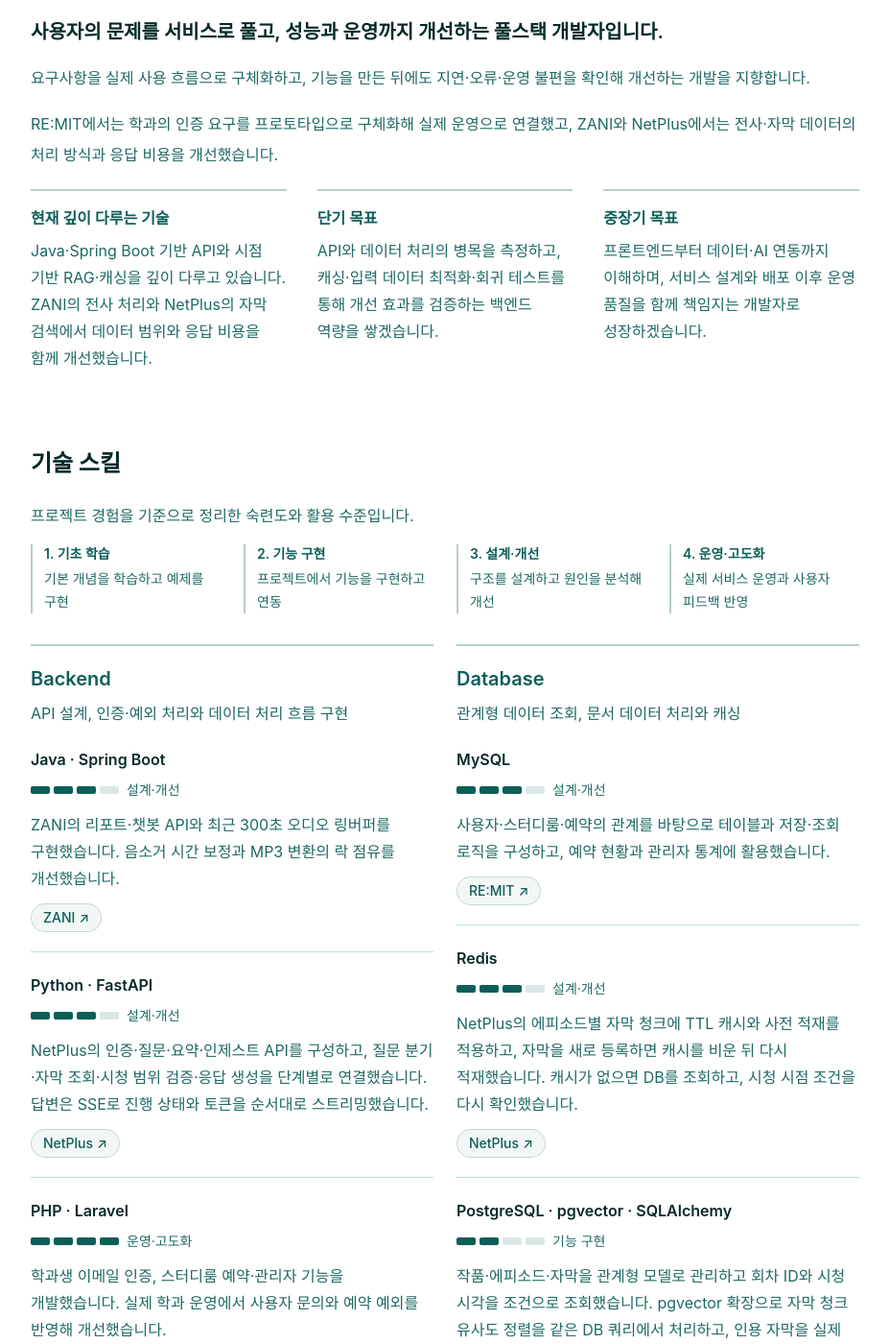
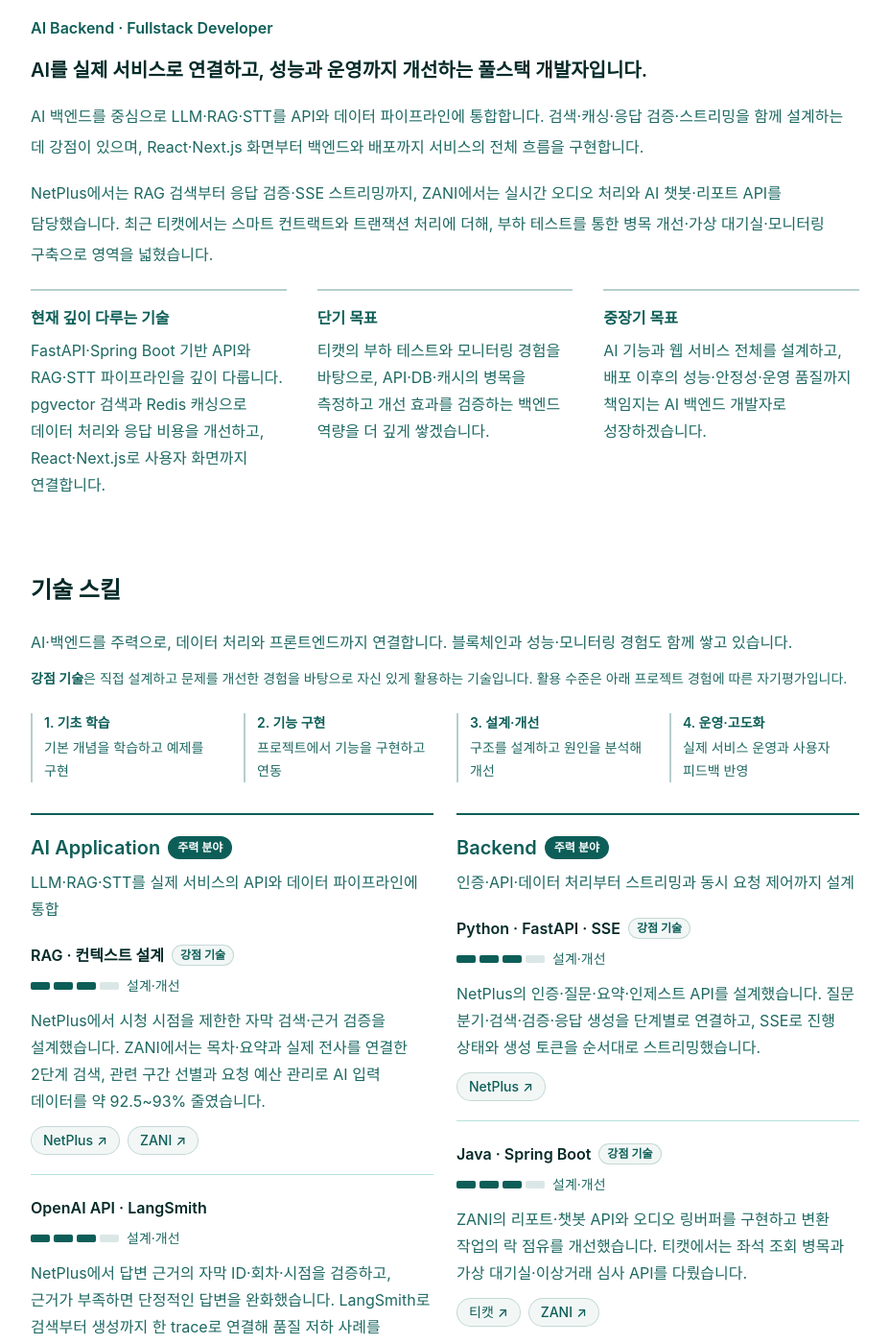
Before and after one commit to yangjihun/portfolio, a Next.js app: page /about in a window 1280 px wide. Shown: the part 248-1648 px from the top of the page at 96% size, without its empty margins (176-1103 px from the left). Built offline with nearby package versions, Linux system fonts and the light colour scheme; no server answers.

Commit message:
feat: AI Backend 중심 소개 및 기술 스택 강화

```diff
--- a/src/app/about/layout.tsx
+++ b/src/app/about/layout.tsx
@@ -3,7 +3,7 @@ import type { Metadata } from 'next';
 export const metadata: Metadata = {
   title: '소개',
   description:
-    '풀스택 개발자 양지훈의 개발 가치관과 성장 목표, Backend·Database·Frontend·AI 연동 활용 경험, 교육·수상 이력을 소개합니다.',
+    'AI Backend 중심의 풀스택 개발자 양지훈을 소개합니다. AI·백엔드 주력 기술과 데이터·프론트엔드·블록체인·성능 및 모니터링 경험, 교육·수상 이력을 확인할 수 있습니다.',
 };
 
 export default function AboutLayout({ children }: { children: React.ReactNode }) {
--- a/src/app/about/page.tsx
+++ b/src/app/about/page.tsx
@@ -70,9 +70,10 @@ export default function AboutPage() {
       >
         <div>
           <h2 className="mb-4 text-2xl font-bold">양지훈 (Yang Jihun)</h2>
+          <p className="mb-4 font-semibold text-primary">{developerProfile.role}</p>
           <p className="mb-4 text-xl font-semibold leading-8">{developerProfile.headline}</p>
           <p className="text-base leading-8 text-muted-foreground">{developerProfile.value}</p>
-          <p className="mt-4 text-base leading-8 text-muted-foreground">RE:MIT에서는 학과의 인증 요구를 프로토타입으로 구체화해 실제 운영으로 연결했고, ZANI와 NetPlus에서는 전사·자막 데이터의 처리 방식과 응답 비용을 개선했습니다.</p>
+          <p className="mt-4 text-base leading-8 text-muted-foreground">{developerProfile.experience}</p>
         </div>
         <div className="mt-5"><DeveloperDirection /></div>
       </motion.section>
--- a/src/app/page.tsx
+++ b/src/app/page.tsx
@@ -27,7 +27,7 @@ export default function HomePage() {
             입니다
           </h1>
           <p className="mb-8 text-xl text-muted-foreground md:text-2xl">
-            Fullstack Developer
+            {developerProfile.role}
           </p>
           <p className="mx-auto mb-10 max-w-2xl text-xl font-semibold leading-relaxed text-foreground">
             {developerProfile.headline}
--- a/src/components/SkillsSection.tsx
+++ b/src/components/SkillsSection.tsx
@@ -16,7 +16,8 @@ function SkillGauge({ skill }: { skill: Skill }) {
 export default function SkillsSection({ compact = false }: { compact?: boolean }) {
   return (
     <div>
-      <p className="mb-4 text-base leading-7 text-muted-foreground">프로젝트 경험을 기준으로 정리한 숙련도와 활용 수준입니다.</p>
+      <p className="mb-3 text-base leading-7 text-muted-foreground">AI·백엔드를 주력으로, 데이터 처리와 프론트엔드까지 연결합니다. 블록체인과 성능·모니터링 경험도 함께 쌓고 있습니다.</p>
+      <p className="mb-6 text-sm leading-6 text-muted-foreground"><span className="font-semibold text-primary">강점 기술</span>은 직접 설계하고 문제를 개선한 경험을 바탕으로 자신 있게 활용하는 기술입니다. 활용 수준은 아래 프로젝트 경험에 따른 자기평가입니다.</p>
       {compact ? (
         <p className="mb-6 text-sm leading-6 text-muted-foreground">기초 학습 → 기능 구현 → 설계·개선 → 운영·고도화</p>
       ) : (
@@ -31,13 +32,19 @@ export default function SkillsSection({ compact = false }: { compact?: boolean }
       )}
       <div className="grid items-start gap-6 md:grid-cols-2">
         {skillGroups.map(group => (
-          <section key={group.id} id={`skills-${group.id}`} aria-labelledby={`skills-${group.id}-heading`} className="scroll-mt-24 border-t-2 border-primary/30 pt-5">
-            <h3 id={`skills-${group.id}-heading`} className="mb-2 text-xl font-semibold text-primary">{group.title}</h3>
+          <section key={group.id} id={`skills-${group.id}`} aria-labelledby={`skills-${group.id}-heading`} className={`scroll-mt-24 border-t-2 pt-5 ${group.primary ? 'border-primary' : 'border-primary/30'}`}>
+            <div className="mb-2 flex flex-wrap items-center gap-2">
+              <h3 id={`skills-${group.id}-heading`} className="text-xl font-semibold text-primary">{group.title}</h3>
+              {group.primary && <span className="rounded-full bg-primary px-2.5 py-1 text-xs font-semibold text-primary-foreground">주력 분야</span>}
+            </div>
             <p className="mb-5 text-base leading-7 text-muted-foreground">{group.description}</p>
             <ul className="divide-y divide-border">
               {(compact ? group.skills.slice(0, 2) : group.skills).map(skill => (
                 <li key={skill.name} className="py-5 first:pt-0 last:pb-0">
-                  <h4 className="mb-2 font-semibold leading-7">{skill.name}</h4>
+                  <div className="mb-2 flex flex-wrap items-center gap-x-2 gap-y-1">
+                    <h4 className="font-semibold leading-7">{skill.name}</h4>
+                    {skill.strength && <span className="rounded-full border border-primary/20 bg-primary/5 px-2 py-0.5 text-xs font-semibold text-primary">강점 기술</span>}
+                  </div>
                   <SkillGauge skill={skill} />
                   <p className="mt-3 text-base leading-7 text-muted-foreground">{skill.usage}</p>
                   <div className="mt-3 flex flex-wrap gap-2" aria-label={`${skill.name} 활용 프로젝트`}>
--- a/src/data/profile.ts
+++ b/src/data/profile.ts
@@ -1,10 +1,12 @@
 /** 홈·소개·이력에서 공유하는 자기소개와 학습 기록. */
 export const developerProfile = {
-  headline: '사용자의 문제를 서비스로 풀고, 성능과 운영까지 개선하는 풀스택 개발자입니다.',
-  value: '요구사항을 실제 사용 흐름으로 구체화하고, 기능을 만든 뒤에도 지연·오류·운영 불편을 확인해 개선하는 개발을 지향합니다.',
-  focus: 'Java·Spring Boot 기반 API와 시점 기반 RAG·캐싱을 깊이 다루고 있습니다. ZANI의 전사 처리와 NetPlus의 자막 검색에서 데이터 범위와 응답 비용을 함께 개선했습니다.',
-  shortTermGoal: 'API와 데이터 처리의 병목을 측정하고, 캐싱·입력 데이터 최적화·회귀 테스트를 통해 개선 효과를 검증하는 백엔드 역량을 쌓겠습니다.',
-  longTermGoal: '프론트엔드부터 데이터·AI 연동까지 이해하며, 서비스 설계와 배포 이후 운영 품질을 함께 책임지는 개발자로 성장하겠습니다.',
+  role: 'AI Backend · Fullstack Developer',
+  headline: 'AI를 실제 서비스로 연결하고, 성능과 운영까지 개선하는 풀스택 개발자입니다.',
+  value: 'AI 백엔드를 중심으로 LLM·RAG·STT를 API와 데이터 파이프라인에 통합합니다. 검색·캐싱·응답 검증·스트리밍을 함께 설계하는 데 강점이 있으며, React·Next.js 화면부터 백엔드와 배포까지 서비스의 전체 흐름을 구현합니다.',
+  experience: 'NetPlus에서는 RAG 검색부터 응답 검증·SSE 스트리밍까지, ZANI에서는 실시간 오디오 처리와 AI 챗봇·리포트 API를 담당했습니다. 최근 티캣에서는 스마트 컨트랙트와 트랜잭션 처리에 더해, 부하 테스트를 통한 병목 개선·가상 대기실·모니터링 구축으로 영역을 넓혔습니다.',
+  focus: 'FastAPI·Spring Boot 기반 API와 RAG·STT 파이프라인을 깊이 다룹니다. pgvector 검색과 Redis 캐싱으로 데이터 처리와 응답 비용을 개선하고, React·Next.js로 사용자 화면까지 연결합니다.',
+  shortTermGoal: '티캣의 부하 테스트와 모니터링 경험을 바탕으로, API·DB·캐시의 병목을 측정하고 개선 효과를 검증하는 백엔드 역량을 더 깊게 쌓겠습니다.',
+  longTermGoal: 'AI 기능과 웹 서비스 전체를 설계하고, 배포 이후의 성능·안정성·운영 품질까지 책임지는 AI 백엔드 개발자로 성장하겠습니다.',
 };
 
 export const ssafyEducation = {
--- a/src/data/projects.ts
+++ b/src/data/projects.ts
@@ -57,6 +57,7 @@ export interface Project {
   contribution: { role: string; core: string[]; impact: string };
   outcomes: string[];
   retrospective: { limitation: string; improvement: string }[];
+  collaboration: { wentWell: string; toImprove: string }; // 협업 시 좋았던 점, 개선할 점 (직접 작성)
   links: ProjectLink[];  // GitHub, Demo, etc. can be "#" placeholder if unknown
   award?: string;         // 수상 내역
   notice?: string;        // 저장소 비공개 사유 등 안내 문구
@@ -85,6 +86,10 @@ export const categoryStyle: Record<TechCategory, { label: string; badge: string
 export const projects: Project[] = [
   {
     "id": "teacat",
+    "collaboration": {
+      "wentWell": "",
+      "toImprove": ""
+    },
     "preview": {
       "features": "양도 제한 티켓 SBT, 포인트 토큰, 포토카드 NFT와 검증 가능한 추첨, 티켓팅 가상 대기실 및 이상거래 심사",
       "problemSolving": "EC2 자원 제약을 고려해 지표·로그·오류·알림 체계를 구축하고, 부하 측정으로 좌석 조회 캐시와 nginx 연결 재사용을 적용했습니다. 가상 대기실로 유입을 제어하고 NFT 거래에는 규칙 심사와 섀도 모델 점수를 분리해 연결했습니다."
@@ -498,6 +503,10 @@ export const projects: Project[] = [
   },
   {
     "id": "zani",
+    "collaboration": {
+      "wentWell": "",
+      "toImprove": ""
+    },
     "preview": {
       "features": "실시간 참여도 분석, 강의 전사·리포트, 다중 강의 검색·질의응답",
       "problemSolving": "현재 강의 전체 전사를 입력하던 챗봇에 LangGraph 검색 라우팅을 적용해 필요한 강의·원문을 선별하고, 다른 강의 검색과 출처 영상 이동을 지원했습니다."
@@ -837,6 +846,10 @@ export const projects: Project[] = [
   },
   {
     "id": "studypot",
+    "collaboration": {
+      "wentWell": "",
+      "toImprove": ""
+    },
     "preview": {
       "features": "그룹 생성·참여, AI 커리큘럼·회고와 스터디 운영 관리",
       "problemSolving": "API 계약과 MSW로 연동 대기를 줄이고 프론트엔드를 선행 개발해 전체 개발 기간을 약 30% 단축했습니다."
@@ -1045,6 +1058,10 @@ export const projects: Project[] = [
   },
   {
     "id": "netplus",
+    "collaboration": {
+      "wentWell": "",
+      "toImprove": ""
+    },
     "preview": {
       "features": "시청 시점 기반 질의응답·요약과 실제 자막 근거 제공",
       "problemSolving": "질문 분기와 pgvector 정렬, Redis 자막 캐싱으로 응답 시간을 약 4~5초에서 2~3초로 줄이고, SSE 스트리밍으로 첫 답변까지의 대기를 더 줄였습니다."
@@ -1322,6 +1339,10 @@ export const projects: Project[] = [
   },
   {
     "id": "studyroom-reservation",
+    "collaboration": {
+      "wentWell": "",
+      "toImprove": ""
+    },
     "preview": {
       "features": "학과생 인증, 스터디룸 예약·취소와 관리자 통계",
       "problemSolving": "유지보수가 어려운 Blade 뷰에서 이미지·SVG를 분리해 파일 크기를 82.7KB에서 8.3KB로 줄였습니다."
@@ -1552,6 +1573,10 @@ export const projects: Project[] = [
   },
   {
     "id": "kakao-enterprise-pbl",
+    "collaboration": {
+      "wentWell": "",
+      "toImprove": ""
+    },
     "preview": {
       "features": "문서·URL 등록, 카테고리 분류와 학습 상태 모니터링",
       "problemSolving": "반복되는 403을 CSRF 헤더와 RAW/XOR 토큰 처리까지 추적해 보안 보호를 유지하며 해결했습니다."
@@ -1729,6 +1754,10 @@ export const projects: Project[] = [
   },
   {
     "id": "loventure",
+    "collaboration": {
+      "wentWell": "",
+      "toImprove": ""
+    },
     "preview": {
       "features": "커플 맞춤 코스 추천, 지도 경로 확인과 다이어리 기록",
       "problemSolving": "로그인만으로 구분할 수 없는 선행 조건을 네 가지 권한 상태로 나누고 라우팅 가드에 연결했습니다."
@@ -1900,6 +1929,10 @@ export const projects: Project[] = [
   },
   {
     "id": "commit-club",
+    "collaboration": {
+      "wentWell": "",
+      "toImprove": ""
+    },
     "preview": {
       "features": "동아리 소개, 주차별 스터디 자료와 프로젝트 포트폴리오",
       "problemSolving": "정보 유형에 맞게 페이지와 데이터 구조를 나누고 React 화면에 Node.js 콘텐츠 API를 연결했습니다."
@@ -2051,6 +2084,10 @@ export const projects: Project[] = [
   },
   {
     "id": "dreammap",
+    "collaboration": {
+      "wentWell": "미국에 살던 팀원이 있어서 팀 미팅 시간을 조율하기 힘들었습니다. 그래서 팀 미팅 시간을 최소화하고, ",
+      "toImprove": ""
+    },
     "preview": {
       "features": "이력서 업로드·AI 분석, 버전 관리와 커리어 로드맵",
       "problemSolving": "여러 화면의 인증 처리를 Axios 인터셉터로 모아 토큰 첨부와 401 이후 세션 초기화·화면 이동을 통일했습니다."
--- a/src/data/skills.ts
+++ b/src/data/skills.ts
@@ -2,6 +2,7 @@
 export interface Skill {
   name: string;
   level: 1 | 2 | 3 | 4;
+  strength?: boolean;
   usage: string;
   projectIds: string[];
 }
@@ -10,6 +11,7 @@ export interface SkillGroup {
   id: string;
   title: string;
   description: string;
+  primary?: boolean;
   skills: Skill[];
 }
 
@@ -26,49 +28,67 @@ export const LEVEL_DESCRIPTIONS: Record<Skill['level'], string> = {
 
 export const skillGroups: SkillGroup[] = [
   {
-    id: 'backend', title: 'Backend',
-    description: 'API 설계, 인증·예외 처리와 데이터 처리 흐름 구현',
+    id: 'ai-integration', title: 'AI Application', primary: true,
+    description: 'LLM·RAG·STT를 실제 서비스의 API와 데이터 파이프라인에 통합',
     skills: [
-      { name: 'Java · Spring Boot', level: 3, usage: 'ZANI의 리포트·챗봇 API와 최근 300초 오디오 링버퍼를 구현했습니다. 음소거 시간 보정과 MP3 변환의 락 점유를 개선했습니다.', projectIds: ['zani'] },
-      { name: 'Python · FastAPI', level: 3, usage: 'NetPlus의 인증·질문·요약·인제스트 API를 구성하고, 질문 분기·자막 조회·시청 범위 검증·응답 생성을 단계별로 연결했습니다. 답변은 SSE로 진행 상태와 토큰을 순서대로 스트리밍했습니다.', projectIds: ['netplus'] },
+      { name: 'RAG · 컨텍스트 설계', level: 3, strength: true, usage: 'NetPlus에서 시청 시점을 제한한 자막 검색·근거 검증을 설계했습니다. ZANI에서는 목차·요약과 실제 전사를 연결한 2단계 검색, 관련 구간 선별과 요청 예산 관리로 AI 입력 데이터를 약 92.5~93% 줄였습니다.', projectIds: ['netplus', 'zani'] },
+      { name: 'OpenAI API · LangSmith', level: 3, usage: 'NetPlus에서 답변 근거의 자막 ID·회차·시점을 검증하고, 근거가 부족하면 단정적인 답변을 완화했습니다. LangSmith로 검색부터 생성까지 한 trace로 연결해 품질 저하 사례를 추적했습니다.', projectIds: ['netplus'] },
+      { name: 'Whisper · STT 파이프라인', level: 3, strength: true, usage: 'ZANI에서 LiveKit 음성을 수집하고 필요한 구간만 16kHz로 다운샘플·MP3 변환해 Whisper에 전달했습니다. 실시간 오디오 처리부터 전사·코칭·리포트까지 연결했습니다.', projectIds: ['zani'] },
+    ],
+  },
+  {
+    id: 'backend', title: 'Backend', primary: true,
+    description: '인증·API·데이터 처리부터 스트리밍과 동시 요청 제어까지 설계',
+    skills: [
+      { name: 'Python · FastAPI · SSE', level: 3, strength: true, usage: 'NetPlus의 인증·질문·요약·인제스트 API를 설계했습니다. 질문 분기·검색·검증·응답 생성을 단계별로 연결하고, SSE로 진행 상태와 생성 토큰을 순서대로 스트리밍했습니다.', projectIds: ['netplus'] },
+      { name: 'Java · Spring Boot', level: 3, strength: true, usage: 'ZANI의 리포트·챗봇 API와 오디오 링버퍼를 구현하고 변환 작업의 락 점유를 개선했습니다. 티캣에서는 좌석 조회 병목과 가상 대기실·이상거래 심사 API를 다뤘습니다.', projectIds: ['teacat', 'zani'] },
+      { name: 'Node.js · Express', level: 3, usage: '티캣의 지갑·서명·트랜잭션 내부 API를 설계하고 인증·입력 검증·OpenAPI 문서를 연결했습니다. COMMIT에서는 프론트엔드와 콘텐츠 API를 함께 구현했습니다.', projectIds: ['teacat', 'commit-club', 'dreammap'] },
       { name: 'PHP · Laravel', level: 4, usage: '학과생 이메일 인증, 스터디룸 예약·관리자 기능을 개발했습니다. 실제 학과 운영에서 사용자 문의와 예약 예외를 반영해 개선했습니다.', projectIds: ['studyroom-reservation'] },
-      { name: 'Node.js · Express', level: 2, usage: 'DreamMap의 Resume CRUD API 일부와 입력 검증·예외 처리를 보완하고, COMMIT의 동아리 콘텐츠 API를 구현·연동했습니다.', projectIds: ['dreammap', 'commit-club'] },
     ],
   },
   {
     id: 'database', title: 'Database',
-    description: '관계형 데이터 조회, 문서 데이터 처리와 캐싱',
+    description: '벡터 검색·캐싱·대기열을 활용해 조회 비용과 동시성 개선',
     skills: [
+      { name: 'Redis · Lua', level: 3, strength: true, usage: 'NetPlus에서 자막 청크 TTL 캐싱·사전 적재·DB 폴백을 구현했습니다. 티캣에서는 Sorted Set 대기열과 Lua로 정원 확인·만료 정리·입장 처리를 원자적으로 수행해 경합을 제어했습니다.', projectIds: ['teacat', 'netplus'] },
+      { name: 'PostgreSQL · pgvector · SQLAlchemy', level: 3, strength: true, usage: 'NetPlus의 작품·회차·자막을 관계형 모델로 구성하고, 시청 시점 이전 자막만 pgvector 거리순으로 조회하도록 검색을 개선했습니다. 인용 근거 검증과 벡터 확장이 없는 환경의 대체 조회도 구현했습니다.', projectIds: ['netplus'] },
+      { name: 'Caffeine', level: 3, usage: '티캣의 좌석맵에 1초 TTL 캐시를 적용하고 동일 키의 동시 로딩을 합쳐 반복 DB 조회와 커넥션 점유를 줄였습니다. 캐시된 좌석 정보와 응답 시각을 분리했습니다.', projectIds: ['teacat'] },
       { name: 'MySQL', level: 3, usage: '사용자·스터디룸·예약의 관계를 바탕으로 테이블과 저장·조회 로직을 구성하고, 예약 현황과 관리자 통계에 활용했습니다.', projectIds: ['studyroom-reservation'] },
-      { name: 'Redis', level: 3, usage: 'NetPlus의 에피소드별 자막 청크에 TTL 캐시와 사전 적재를 적용하고, 자막을 새로 등록하면 캐시를 비운 뒤 다시 적재했습니다. 캐시가 없으면 DB를 조회하고, 시청 시점 조건을 다시 확인했습니다.', projectIds: ['netplus'] },
-      { name: 'PostgreSQL · pgvector · SQLAlchemy', level: 2, usage: '작품·에피소드·자막을 관계형 모델로 관리하고 회차 ID와 시청 시각을 조건으로 조회했습니다. pgvector 확장으로 자막 청크 유사도 정렬을 같은 DB 쿼리에서 처리하고, 인용 자막을 실제 DB 기록과 대조했습니다.', projectIds: ['netplus'] },
       { name: 'MongoDB', level: 2, usage: '기존 Express 코드베이스에서 이력서 문서의 CRUD API 일부를 구현·수정하고 입력값 검증과 예외 처리를 보완했습니다.', projectIds: ['dreammap'] },
     ],
   },
   {
     id: 'frontend', title: 'Frontend',
-    description: '사용자 흐름, 타입·상태 관리와 화면 성능 개선',
+    description: '프론트엔드 리드 경험을 바탕으로 사용자 흐름과 API 연동 구현',
     skills: [
+      { name: 'React · Next.js', level: 3, strength: true, usage: '강의·리포트·관리자 화면과 공통 UI를 설계했습니다. ZANI에서 썸네일 변환·캐시·지연 로딩으로 LCP를 3.5초에서 1.4초로 개선했고, NetPlus의 시청 화면과 SSE 챗봇 패널을 API에 연결했습니다.', projectIds: ['zani', 'kakao-enterprise-pbl', 'netplus'] },
       { name: 'JavaScript · TypeScript', level: 3, usage: 'ES6+ 모듈과 비동기 요청을 활용해 서비스 화면을 구현합니다. API 요청·응답 타입과 OpenAPI 기반 타입 자동 생성으로 데이터 계약을 관리했습니다.', projectIds: ['zani', 'studypot'] },
-      { name: 'React · Next.js', level: 3, usage: '강의·리포트·관리자 화면과 공통 UI를 설계했습니다. ZANI에서 썸네일 변환·캐시·지연 로딩을 적용해 LCP를 3.5초에서 1.4초로 개선했습니다. NetPlus에서는 시청 화면과 SSE 응답을 순서대로 그리는 챗봇 패널, API 연동 계층을 구현했습니다.', projectIds: ['zani', 'kakao-enterprise-pbl', 'netplus'] },
       { name: 'Vue 3 · Pinia', level: 3, usage: 'StudyPot의 프론트엔드 리드로 FSD 레이어를 구성하고 그룹·온보딩·커리큘럼·회고 화면을 구현했습니다. MSW로 API 연동 전 개발을 진행했습니다.', projectIds: ['studypot'] },
       { name: 'TanStack Query · Zustand', level: 3, usage: '서버 데이터의 조회·캐싱·동기화와 UI·권한 상태를 분리했습니다. Loventure에서는 사용자 준비 상태를 단계별 라우팅 가드에 연결했습니다.', projectIds: ['kakao-enterprise-pbl', 'loventure'] },
       { name: 'Tailwind CSS', level: 3, usage: '여러 서비스에서 반응형 레이아웃과 공통 컴포넌트 스타일을 구성해 화면 간 스타일 기준을 맞췄습니다.', projectIds: ['loventure', 'commit-club'] },
     ],
   },
   {
-    id: 'ai-integration', title: 'AI 연동',
-    description: '모델 API와 서비스 데이터를 연결하고 근거·입력 범위 통제',
+    id: 'blockchain', title: 'Blockchain · Web3',
+    description: '스마트 컨트랙트부터 지갑·서명·트랜잭션 처리까지 구현',
     skills: [
-      { name: 'RAG · 컨텍스트 설계', level: 3, usage: 'ZANI에서 목차·요약과 실제 전사의 2단계 검색을 구현했습니다. 관련 구간 선별과 요청 예산 관리로 AI 입력 데이터를 약 92.5~93% 줄였습니다.', projectIds: ['zani'] },
-      { name: 'OpenAI API · 응답 검증', level: 3, usage: 'NetPlus에서 작품 질문에 RAG를 연결하고, 실제 자막 ID·회차·시청 시점을 다시 검증했습니다. 근거가 부족하면 단정적인 답변을 완화하도록 처리하고, LangSmith로 검색 결과와 생성 응답을 한 trace로 묶어 품질 저하 사례를 추적했습니다.', projectIds: ['netplus'] },
-      { name: 'Whisper · STT 파이프라인', level: 3, usage: 'LiveKit 음성을 수집해 필요한 구간만 16kHz로 다운샘플·MP3 변환한 뒤 Whisper에 전달했습니다. 전사 결과를 코칭과 리포트에 연결했습니다.', projectIds: ['zani'] },
+      { name: 'Solidity · OpenZeppelin · Hardhat', level: 3, usage: '티캣에서 양도 제한 티켓 SBT, 포인트 토큰, 포토카드 NFT와 Commit–Reveal 추첨을 구현했습니다. 권한·발행 한도·멱등성을 설계하고 체인 환경에 맞춰 컴파일·테스트를 구성했습니다.', projectIds: ['teacat'] },
+      { name: 'ethers.js · 트랜잭션 처리', level: 3, usage: 'HD 지갑 파생과 서명을 내부 API에 연결했습니다. 전송 큐·논스 관리로 충돌을 제어하고, 재시도 중복 방지와 영수증·이벤트 검증으로 비동기 발행 상태를 동기화했습니다.', projectIds: ['teacat'] },
+    ],
+  },
+  {
+    id: 'performance-monitoring', title: 'Performance · Monitoring',
+    description: '부하 측정과 지표·로그·오류 추적으로 병목을 찾아 개선',
+    skills: [
+      { name: 'k6 · nginx', level: 3, usage: '티캣의 좌석 폴링 부하를 재현해 DB·요청 스레드·CPU·프록시 병목을 구분했습니다. 캐시 적용 이후에도 남은 연결 문제를 추적하고 nginx upstream keepalive로 연결을 재사용했습니다.', projectIds: ['teacat'] },
+      { name: 'Prometheus · Grafana · Micrometer', level: 3, usage: 'API p95·DB 커넥션 대기·런타임·블록체인 발행 상태를 계측하고 대시보드를 구성했습니다. EC2 자원에 맞춰 Docker Compose로 모니터링을 배포하고 메모리·보관 한도를 설정했습니다.', projectIds: ['teacat'] },
+      { name: 'Loki · Alloy · Alertmanager · Sentry', level: 3, usage: '컨테이너 로그 수집·마스킹·보관 정책, 환경별 장애 알림과 중복 알림 억제를 구성했습니다. 프론트엔드·Spring 서버의 예외를 Sentry에 연결해 지표·로그와 함께 확인했습니다.', projectIds: ['teacat'] },
     ],
   },
 ];
 
 export const toolGroups: { title: string; items: string[] }[] = [
   { title: '협업·품질', items: ['Git / GitHub / GitLab', 'Jira · Notion', 'Figma', 'ESLint / Prettier', 'MSW · Playwright'] },
-  { title: '배포·운영', items: ['Docker / Docker Compose', 'Vercel · Netlify · Render', 'Sentry', 'Microsoft Clarity'] },
+  { title: '배포·운영', items: ['Docker / Docker Compose', 'EC2 · nginx', 'Vercel · Netlify · Render', 'Microsoft Clarity'] },
   { title: 'AI 개발 보조 도구', items: ['Claude / Claude Code', 'ChatGPT · Gemini', 'Cursor'] },
 ];
```
Also changed, not shown: src/app/layout.tsx (+5 -4 lines), src/app/projects/[slug]/ProjectDetail.tsx (+9 -0 lines), 1 other file (tests, documents, lock files or other folders).
